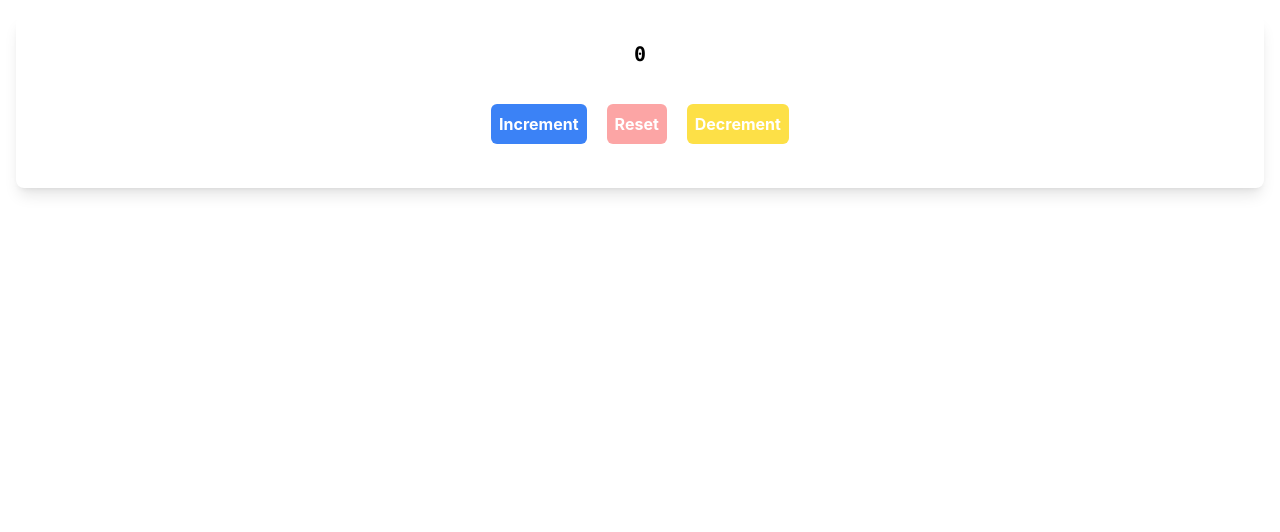
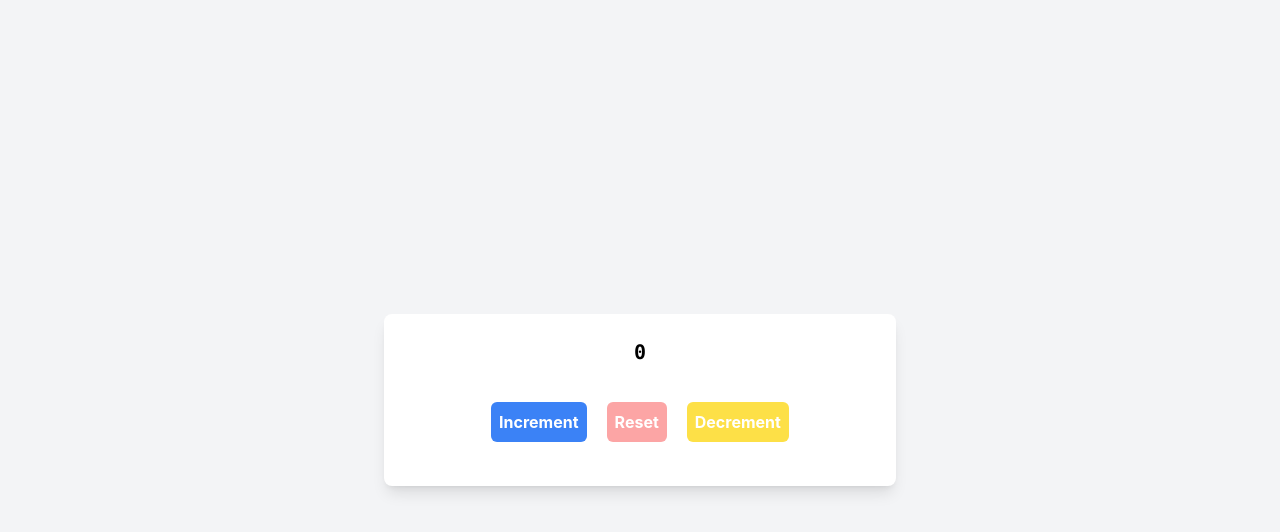
Before and after one commit to nietiene/My-react-js-app, a React (Create React App) app: page / in a window 1280 px wide. Shown: the top 532 px of the page. Built offline with nearby package versions, Linux system fonts and the light colour scheme.

Commit message:
my react js lesson

```diff
--- a/src/states/useState.js
+++ b/src/states/useState.js
@@ -15,15 +15,31 @@ const Program = () => {
     }
 
     return (
-        <div className="bg-white shadow-lg w-70 h-auto flex flex-col items-center p-6 m-4 rounded-lg ">
-            <p className="text-xl font-semibold mb-4 font-mono"> {count}</p>
-            <div className="flex space-x-5 m-5">
-               <button onClick={Increment} className=" font-bold bg-blue-500 p-2 rounded-md hover:bg-blue-700 text-white">Increment</button>
-               <button onClick={reset} className="bg-red-300 p-2 rounded-md hover:bg-red-700 text-white font-bold">Reset</button>
-               <button onClick={decrement} className="bg-yellow-300 p-2 rounded-md hover:bg-yellow-700 text-white font-bold">Decrement</button>
-            </div>
+        // <div className="bg-white shadow-lg w-[40%] h-auto flex flex-col items-center p-6 m-4 rounded-lg ">
+        //     <p className="text-xl font-semibold mb-4 font-mono"> {count}</p>
+        //     <div className="flex space-x-5 m-5">
+        //        <button onClick={Increment} className=" font-bold bg-blue-500 p-2 rounded-md hover:bg-blue-700 text-white">Increment</button>
+        //        <button onClick={reset} className="bg-red-300 p-2 rounded-md hover:bg-red-700 text-white font-bold">Reset</button>
+        //        <button onClick={decrement} className="bg-yellow-300 p-2 rounded-md hover:bg-yellow-700 text-white font-bold">Decrement</button>
+        //     </div>
 
+        // </div>
+        <div className="h-screen flex items-center justify-center bg-gray-100">
+        <div className="bg-white shadow-lg w-[40%] h-auto flex flex-col items-center p-6 m-4 rounded-lg">
+          <p className="text-xl font-semibold mb-4 font-mono">{count}</p>
+          <div className="flex space-x-5 m-5">
+            <button onClick={Increment} className="font-bold bg-blue-500 p-2 rounded-md hover:bg-blue-700 text-white">
+              Increment
+            </button>
+            <button onClick={reset} className="font-bold bg-red-300 p-2 rounded-md hover:bg-red-700 text-white">
+              Reset
+            </button>
+            <button onClick={decrement} className="font-bold bg-yellow-300 p-2 rounded-md hover:bg-yellow-700 text-white">
+              Decrement
+            </button>
+          </div>
         </div>
+      </div>
     )
 }
 
```
